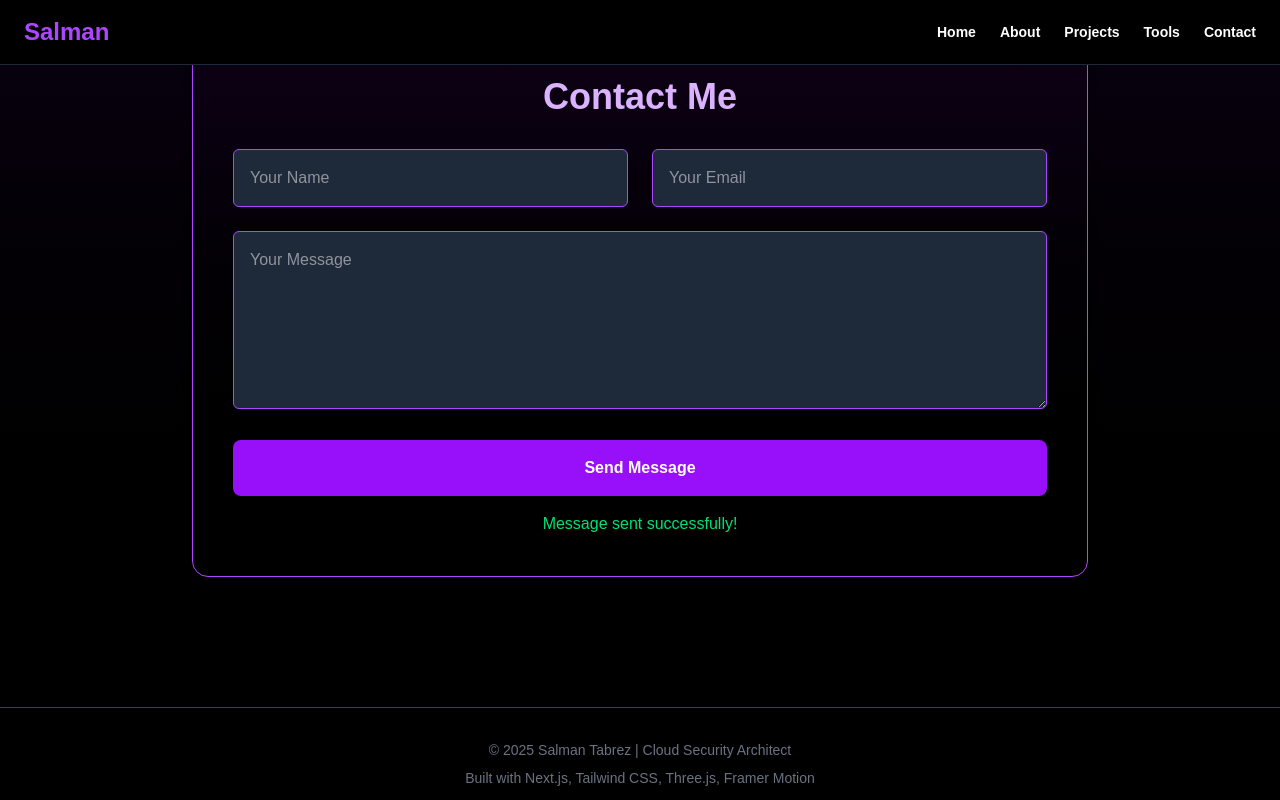
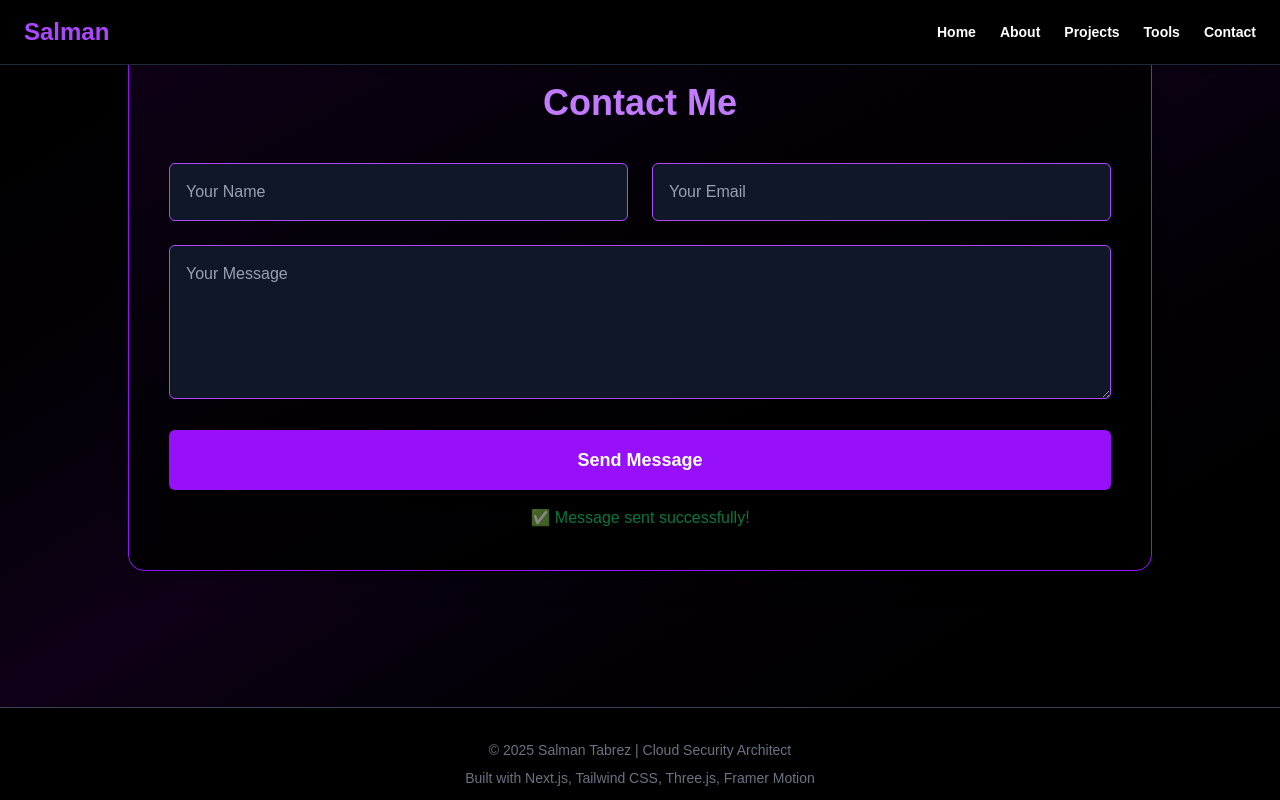
Before and after one commit to salman8160/salman-next-portfolio, a Next.js app: page / in a window 1280 px wide. Both pictures are taken after typing "Sample", "name@example.com", "Sample" into the empty fields and a click on the button "Send Message". Shown: the part 3155-3955 px from the top of the page. Built offline with nearby package versions, Linux system fonts and the light colour scheme.

Commit message:
Add EmailJS auto-reply and admin notification logic

```diff
--- a/src/components/Contact.tsx
+++ b/src/components/Contact.tsx
@@ -1,15 +1,16 @@
 'use client';
+
 import React, { useState } from 'react';
-import emailjs from '@emailjs/browser';
+import emailjs from 'emailjs-com';
+
+const SERVICE_ID = 'service_aai4rps';
+const TEMPLATE_AUTO_REPLY = 'template_w504cfh';
+const TEMPLATE_CONTACT_US = 'template_4u4u9xx';
+const PUBLIC_KEY = 'zPMOx3aXE2kluPXN7';
 
 const Contact = () => {
-  const [formData, setFormData] = useState({
-    from_name: '',
-    from_email: '',
-    message: ''
-  });
-
-  const [status, setStatus] = useState<'idle' | 'success' | 'error'>('idle');
+  const [formData, setFormData] = useState({ name: '', email: '', message: '' });
+  const [status, setStatus] = useState<'idle' | 'loading' | 'success' | 'error'>('idle');
 
   const handleChange = (e: React.ChangeEvent<HTMLInputElement | HTMLTextAreaElement>) => {
     setFormData({ ...formData, [e.target.name]: e.target.value });
@@ -17,76 +18,83 @@ const Contact = () => {
 
   const handleSubmit = async (e: React.FormEvent) => {
     e.preventDefault();
-    setStatus('idle');
+    setStatus('loading');
 
-    const serviceID = 'service_aai4rps';
-    const notifyTemplateID = 'template_4u4u9xx'; // To YOU
-    const autoReplyTemplateID = 'template_w504cfh'; // To USER
-    const publicKey = 'xWl4GtsmkrGhAFBCj';
+    const params = {
+      name: formData.name,
+      email: formData.email,
+      message: formData.message,
+      title: 'New Contact Form Submission',
+    };
 
     try {
-      // Send message to YOU
-      await emailjs.send(serviceID, notifyTemplateID, formData, publicKey);
+      // 1. Auto-reply to user
+      await emailjs.send(SERVICE_ID, TEMPLATE_AUTO_REPLY, params, PUBLIC_KEY);
+      // 2. Notify you
+      await emailjs.send(SERVICE_ID, TEMPLATE_CONTACT_US, params, PUBLIC_KEY);
 
-      // Auto-reply to USER
-      await emailjs.send(serviceID, autoReplyTemplateID, formData, publicKey);
-
-      setFormData({ from_name: '', from_email: '', message: '' });
       setStatus('success');
+      setFormData({ name: '', email: '', message: '' });
     } catch (error) {
-      console.error('EmailJS Error:', error);
+      console.error('Email send failed:', error);
       setStatus('error');
     }
   };
 
   return (
-    <div className="flex justify-center items-center min-h-screen bg-gradient-to-b from-[#0f0017] to-black px-4">
-      <form onSubmit={handleSubmit} className="w-full max-w-4xl p-10 border border-purple-500 rounded-2xl bg-gradient-to-b from-[#0f0017] to-black shadow-lg">
-        <h2 className="text-4xl font-bold text-center mb-8 text-purple-300">Contact Me</h2>
+    <div className="flex justify-center items-center min-h-screen px-4 bg-gradient-to-br from-black via-[#0f0017] to-black">
+      <form
+        onSubmit={handleSubmit}
+        className="w-full max-w-5xl border border-purple-600 p-10 rounded-2xl bg-gradient-to-br from-[#0f0017] to-black shadow-xl"
+      >
+        <h2 className="text-4xl text-center font-bold text-purple-400 mb-10">
+          Contact Me
+        </h2>
 
-        <div className="grid grid-cols-1 md:grid-cols-2 gap-6 mb-6">
+        <div className="grid grid-cols-1 md:grid-cols-2 gap-6">
           <input
             type="text"
-            name="from_name"
+            name="name"
             placeholder="Your Name"
-            value={formData.from_name}
+            value={formData.name}
             onChange={handleChange}
             required
-            className="p-4 rounded-md border border-purple-500 bg-gray-800 text-white focus:outline-none focus:ring-2 focus:ring-purple-400"
+            className="p-4 rounded-md bg-gray-900 border border-purple-500 text-white placeholder-gray-400 focus:outline-none focus:ring-2 focus:ring-purple-400 transition-all"
           />
+
           <input
             type="email"
-            name="from_email"
+            name="email"
             placeholder="Your Email"
-            value={formData.from_email}
+            value={formData.email}
             onChange={handleChange}
             required
-            className="p-4 rounded-md border border-purple-500 bg-gray-800 text-white focus:outline-none focus:ring-2 focus:ring-purple-400"
+            className="p-4 rounded-md bg-gray-900 border border-purple-500 text-white placeholder-gray-400 focus:outline-none focus:ring-2 focus:ring-purple-400 transition-all"
           />
         </div>
 
         <textarea
           name="message"
-          rows={6}
           placeholder="Your Message"
           value={formData.message}
           onChange={handleChange}
           required
-          className="w-full p-4 rounded-md border border-purple-500 bg-gray-800 text-white focus:outline-none focus:ring-2 focus:ring-purple-400 mb-6"
+          rows={5}
+          className="mt-6 w-full p-4 rounded-md bg-gray-900 border border-purple-500 text-white placeholder-gray-400 focus:outline-none focus:ring-2 focus:ring-purple-400 transition-all"
         />
 
         <button
           type="submit"
-          className="w-full py-4 bg-purple-600 hover:bg-purple-700 transition-colors text-white font-bold rounded-lg shadow-md"
+          className="mt-6 w-full py-4 text-lg font-semibold bg-purple-600 hover:bg-purple-700 transition rounded-md text-white shadow-lg"
         >
           Send Message
         </button>
 
         {status === 'success' && (
-          <p className="text-green-400 text-center mt-4">Message sent successfully!</p>
+          <p className="mt-4 text-center text-green-400 animate-pulse">✅ Message sent successfully!</p>
         )}
         {status === 'error' && (
-          <p className="text-red-500 text-center mt-4">Failed to send message. Please try again.</p>
+          <p className="mt-4 text-center text-red-400">❌ Failed to send message. Please try again.</p>
         )}
       </form>
     </div>
```
